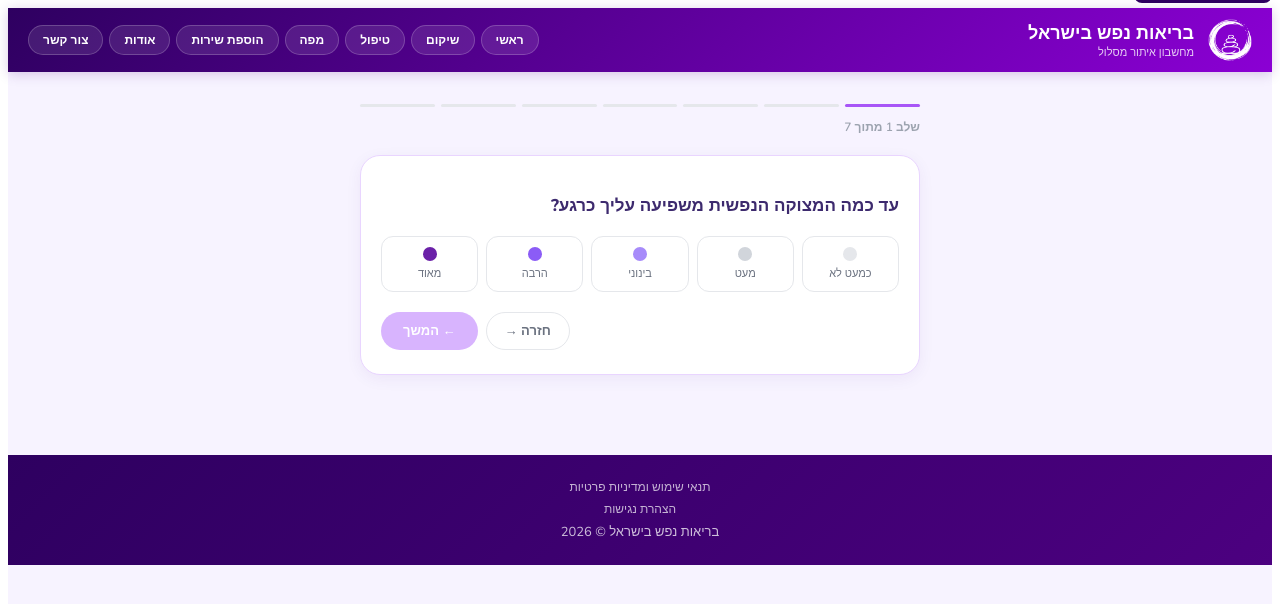
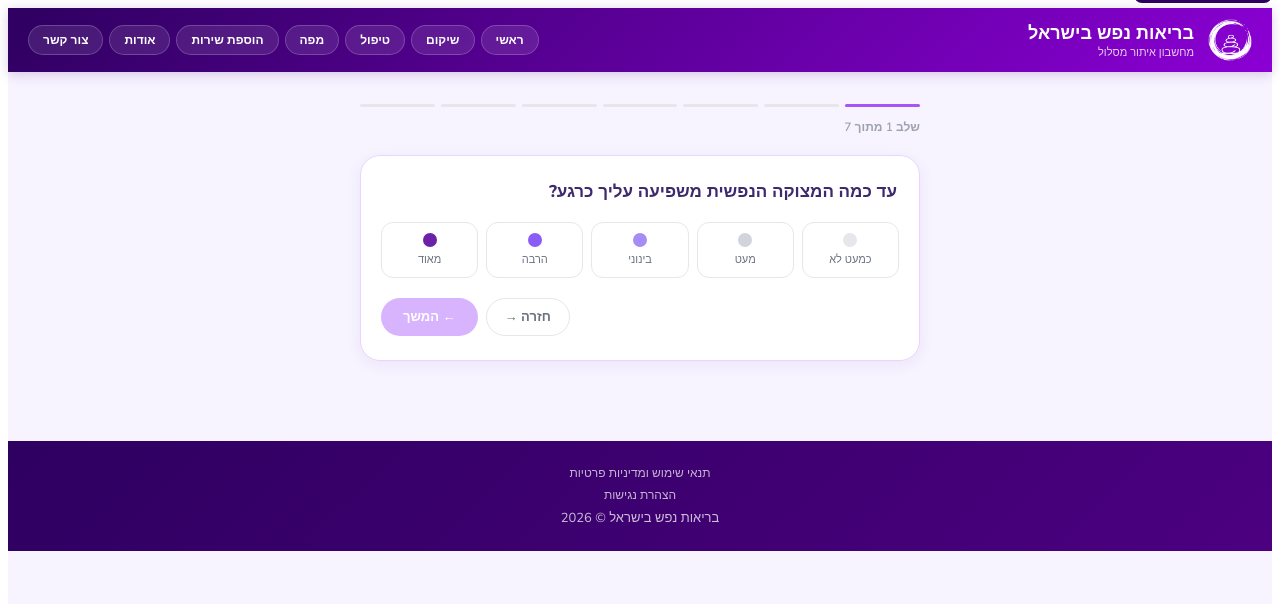
Before and after one commit to sivantelem-commits/rehab-directory, a Next.js app: page /calculator in a window 1280 px wide. Both pictures are taken after a click on the button "← בואו נתחיל". Shown: the top 604 px of the page. Built offline with nearby package versions, Linux system fonts and the light colour scheme.

Commit message:
Update calculator.js

```diff
--- a/pages/calculator.js
+++ b/pages/calculator.js
@@ -160,7 +160,7 @@ function ProgressBar({ current, total }) {
 
 function OptionBtn({ label, selected, onClick }) {
   return (
-    <button type="button" onClick={onClick} style={{
+    <button type="button" aria-pressed={selected} onClick={onClick} style={{
       display: 'flex', alignItems: 'center', padding: '12px 16px', borderRadius: 12,
       cursor: 'pointer', textAlign: 'right', width: '100%',
       border: selected ? `1.5px solid ${PURPLE}` : '1px solid #e5e7eb',
@@ -175,7 +175,7 @@ function OptionBtn({ label, selected, onClick }) {
 function ScaleBtn({ label, index, selected, onClick }) {
   const colors = ['#e5e7eb', '#d1d5db', '#a78bfa', '#8b5cf6', '#6B21A8']
   return (
-    <button type="button" onClick={onClick} style={{
+    <button type="button" aria-pressed={selected} onClick={onClick} style={{
       flex: 1, display: 'flex', flexDirection: 'column', alignItems: 'center',
       padding: '10px 4px', borderRadius: 12, cursor: 'pointer',
       border: selected ? `1.5px solid ${PURPLE}` : '1px solid #e5e7eb',
@@ -366,9 +366,10 @@ export default function Calculator() {
     <Page title="מחשבון איתור מסלול">
       <div style={{ maxWidth: 560, margin: '0 auto', padding: '32px 16px' }}>
         <ProgressBar current={step} total={STEPS.length} />
-        <p style={{ fontSize: 12, color: '#9ca3af', marginBottom: 20, fontWeight: 600 }}>שלב {step} מתוך {STEPS.length}</p>
+        <p role="status" aria-live="polite" style={{ fontSize: 12, color: '#9ca3af', marginBottom: 20, fontWeight: 600 }}>שלב {step} מתוך {STEPS.length}</p>
         <div style={{ background: '#fff', borderRadius: 20, border: '1px solid #e9d5ff', padding: '24px 20px', boxShadow: '0 4px 16px rgba(76,0,128,0.06)' }}>
-          <h2 style={{ fontSize: 17, fontWeight: 800, color: '#3d2a6e', marginBottom: current.hint ? 4 : 18, lineHeight: 1.4 }}>{current.question}</h2>
+          <fieldset style={{ border: 'none', padding: 0, margin: 0 }}>
+            <legend style={{ fontSize: 17, fontWeight: 800, color: '#3d2a6e', marginBottom: current.hint ? 4 : 18, lineHeight: 1.4, display: 'block', width: '100%' }}>{current.question}</legend>
             {current.hint && <p style={{ fontSize: 12, color: '#9ca3af', marginBottom: 14, fontWeight: 600 }}>{current.hint}</p>}
             {current.scale ? (
               <div style={{ display: 'flex', gap: 8 }}>
@@ -379,6 +380,7 @@ export default function Calculator() {
                 {current.options.map(o => <OptionBtn key={o.value} label={o.label} selected={current.multi ? sel.includes(o.value) : sel === o.value} onClick={() => toggle(o.value)} />)}
               </div>
             )}
+          </fieldset>
           <div style={{ display: 'flex', gap: 8, marginTop: 20, justifyContent: 'flex-end' }}>
             <button type="button" onClick={back} style={{ padding: '9px 18px', fontSize: 13, fontWeight: 700, color: '#6b7280', cursor: 'pointer', border: '1px solid #e5e7eb', borderRadius: '999px', background: 'transparent', fontFamily: "'Nunito', sans-serif" }}>חזרה →</button>
             <button type="button" onClick={next} disabled={!isReady} style={btnStyle(!isReady)}>{step === STEPS.length ? '← הצג שירותים מתאימים' : '← המשך'}</button>
```
Lines whose indentation alone changed are shown as unchanged.
